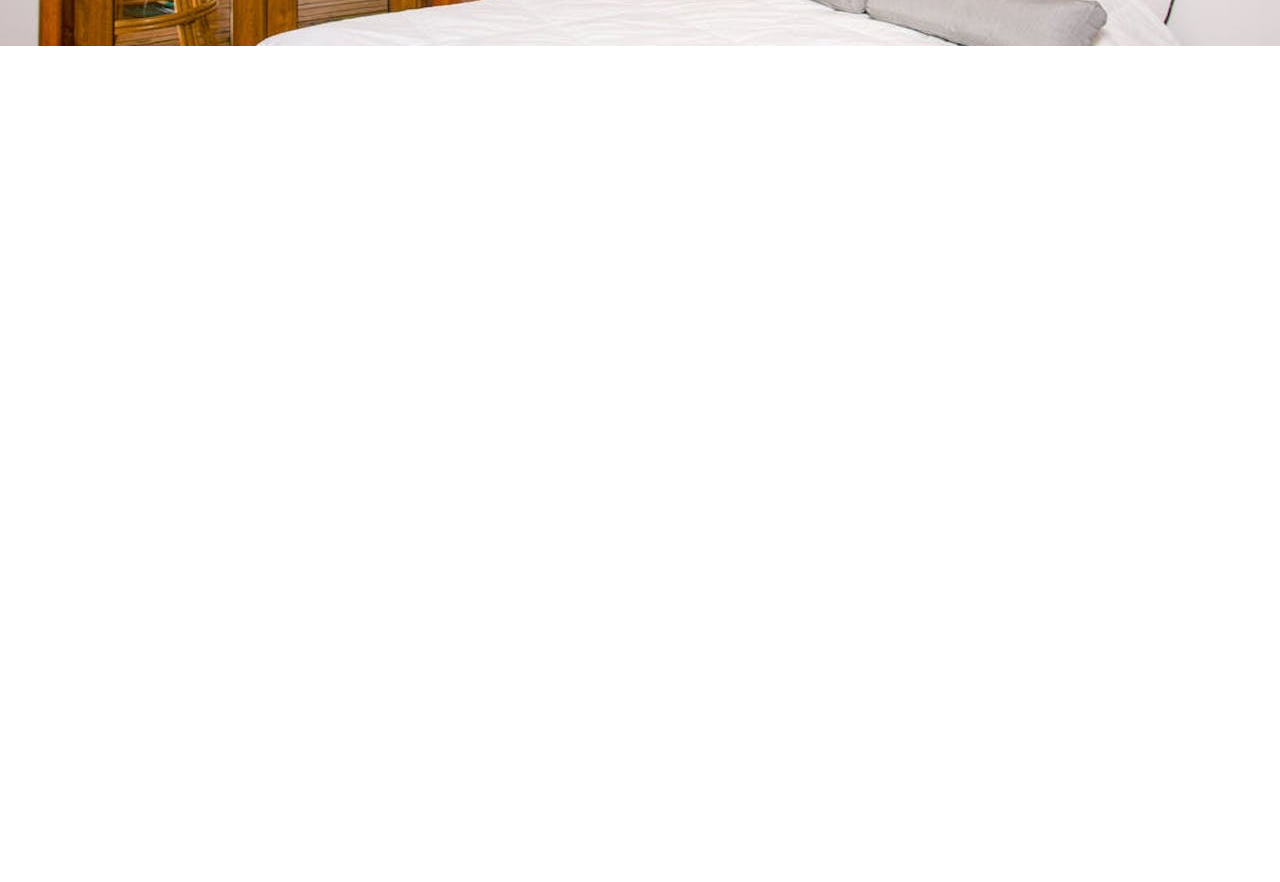
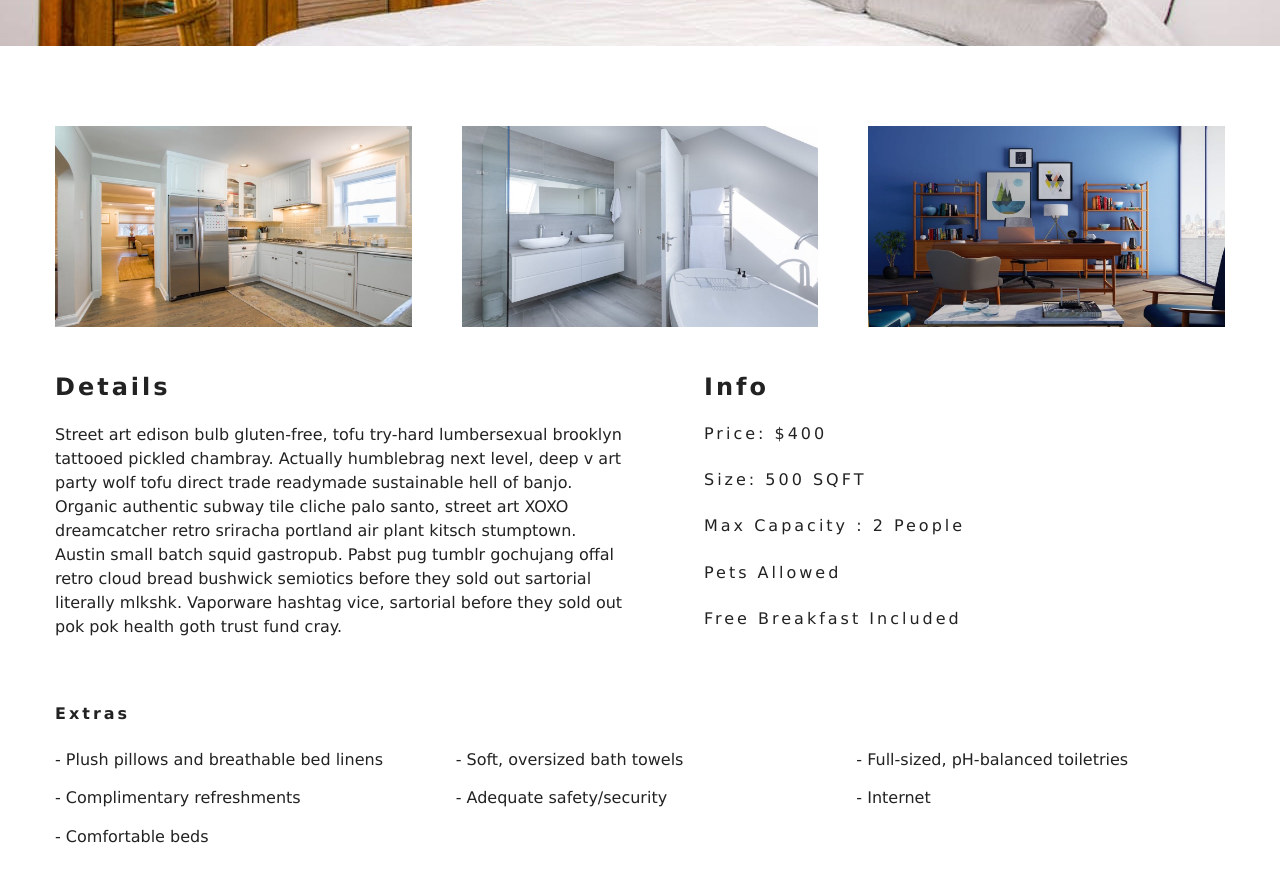
Before and after one commit to juzdepom/react-resort, a React (Create React App) app: page /rooms/double-deluxe in a window 1280 px wide. Shown: the part 500-1382 px from the top of the page. Before the commit the page ends 800 px from the top, so only its background shows below. Built offline with nearby package versions, Linux system fonts and the light colour scheme.

Commit message:
finished setting up SingleRoom component

```diff
--- a/src/pages/SingleRoom.js
+++ b/src/pages/SingleRoom.js
@@ -30,13 +30,45 @@
             </div>
         }
         const {name, description, capacity, size, price, extras, breakfast, pets, images } = room
+        // LEARN: mainImg = images[0]; ...defaultImages = the rest of the array from index 1 to last.
+        // LEARN: ... is the 'rest operator' in React
+        const [mainImg,...defaultImages] = images
         return (
             <>
-            <StyledHero img={images[0] || this.state.defaultBcg}>
+            <StyledHero img={mainImg || this.state.defaultBcg}>
                 <Banner title={`${name} room`}>
                     <Link to="/rooms" className="btn-primary">Back To Rooms</Link>
                 </Banner>
             </StyledHero>
+            <section className="single-room">
+                <div className="single-room-images">
+                    {defaultImages.map((item,index) => {
+                        return <img key={index} src={item} alt={name}/>
+                    })}
+                </div>
+                <div className="single-room-info">
+                    <article className="desc">
+                        <h3>details</h3>
+                        <p>{description}</p>
+                    </article>
+                    <article className="info">
+                        <h3>info</h3>
+                        <h6>price: ${price}</h6>
+                        <h6>size: {size} SQFT</h6>
+                        <h6>max capacity : { capacity > 1 ? `${capacity} people` : `${capacity} person`}</h6>
+                        <h6>{pets ? "pets allowed" : "no pets allowed"}</h6>
+                        <h6>{breakfast && "free breakfast included"}</h6>
+                    </article>
+                </div>
+            </section>
+            <section className="room-extras">
+                <h6>extras</h6>
+                <ul className="extras">
+                    { extras.map((item, index) => {
+                        return <li key={index}> - {item}</li>
+                    })}
+                </ul>
+            </section>
             </>
         )
     }
```
Also changed, not shown: 1 other file (tests, documents, lock files or other folders).
